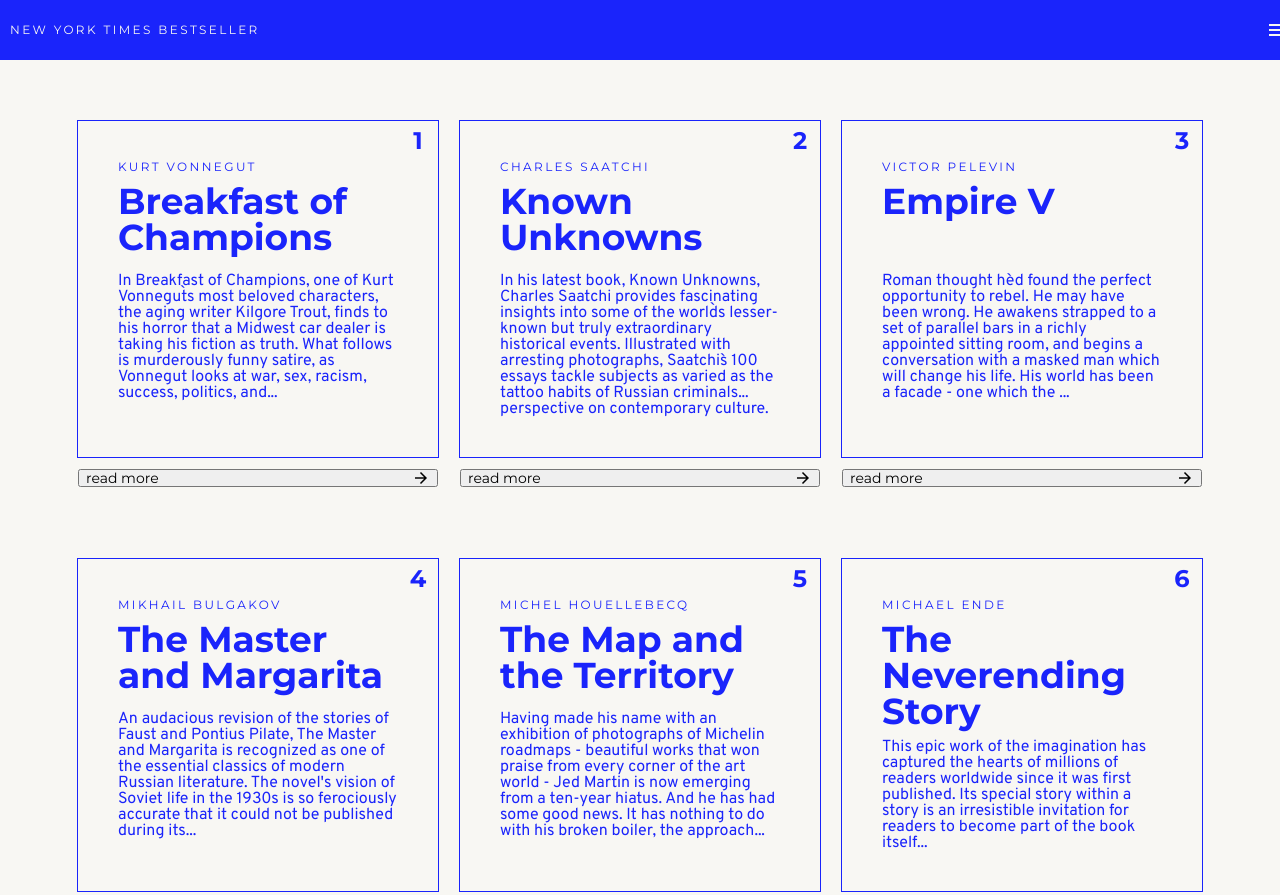
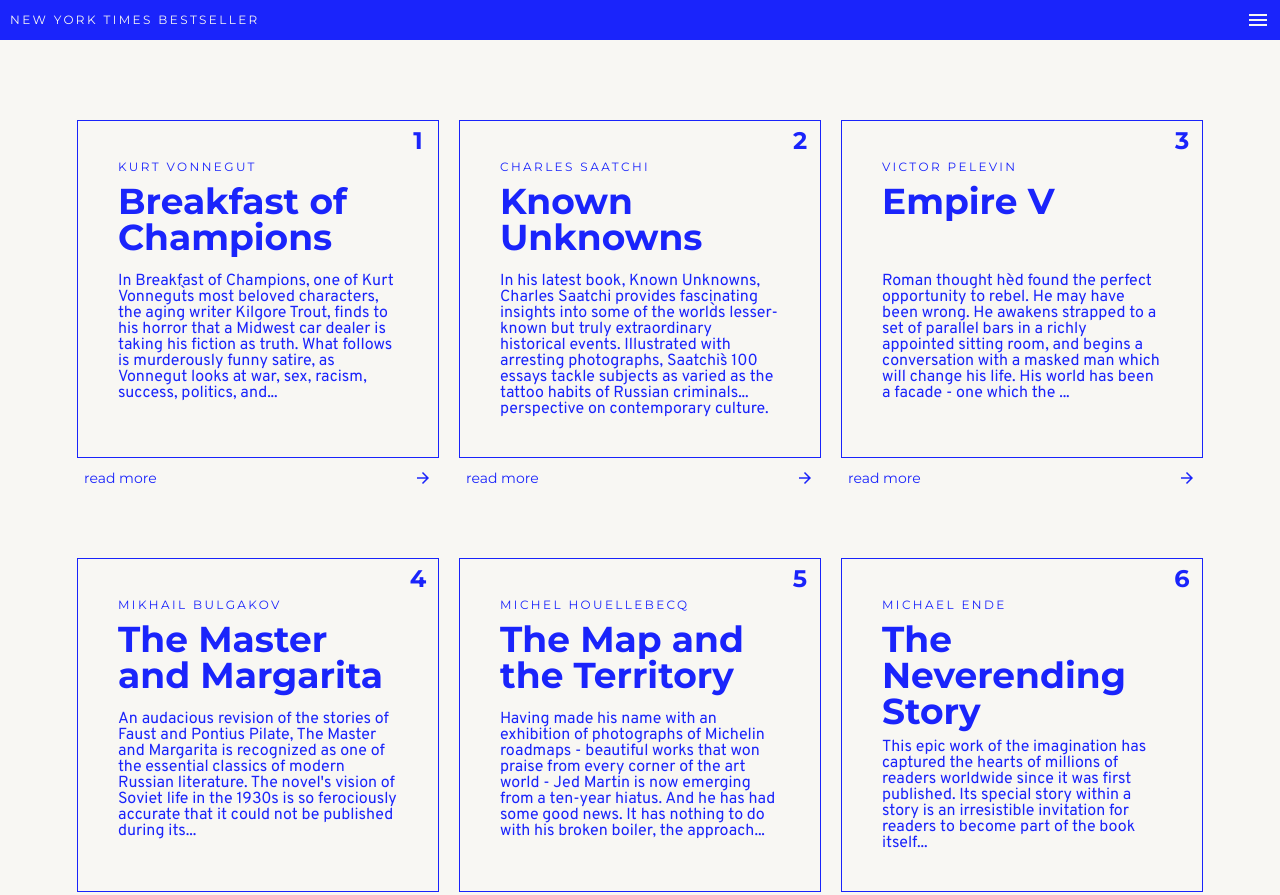
Before and after one commit to gyorizsuzs/final-ui, a plain HTML site: page index.html in a window 1280 px wide. Shown: the top 895 px of the page. Drawn offline with Linux system fonts and the light colour scheme.

Commit message:
final touch on design

```diff
--- a/style.css
+++ b/style.css
@@ -7,10 +7,15 @@
   width: 100%;
 
   background-color: var(--primary);
+  -ms-overflow-style: none;
+  scrollbar-width: none;
+}
+body::-webkit-scrollbar {
+  display: none;
 }
 
 header {
-  padding: 10px;
+  padding: 0 10px;
 
   height: 40px;
   width: 100%;
@@ -35,6 +40,8 @@
 }
 
 .material-icons.md-24 {
+  margin-right: 20px;
+
   font-size: 24px;
 }
 
@@ -110,6 +117,10 @@
   height: 18px;
   width: 100%;
 
+  border: none;
+  background-color: var(--primary);
+  color: var(--secondary);
+
   font-family: "Montserrat", sans-serif;
   font-size: 14px;
 
```
